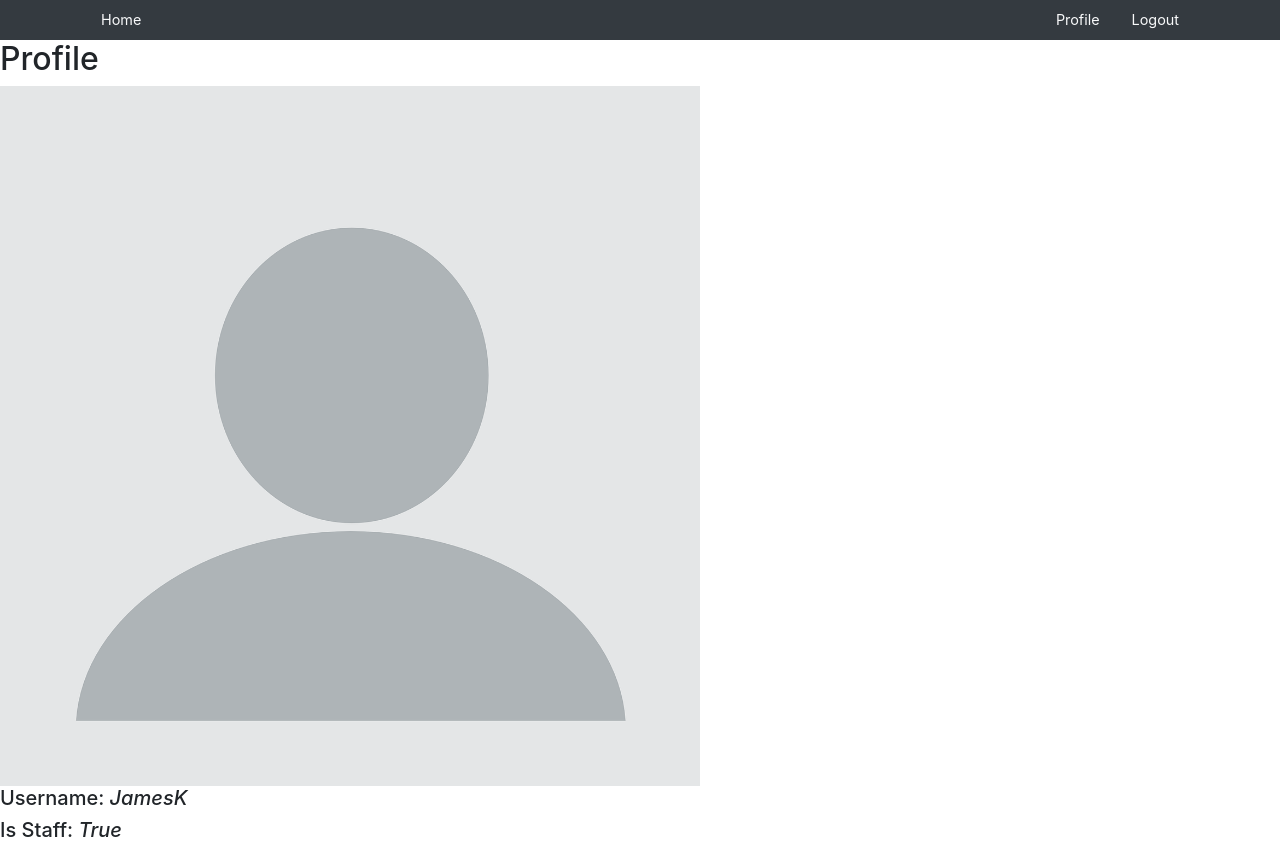
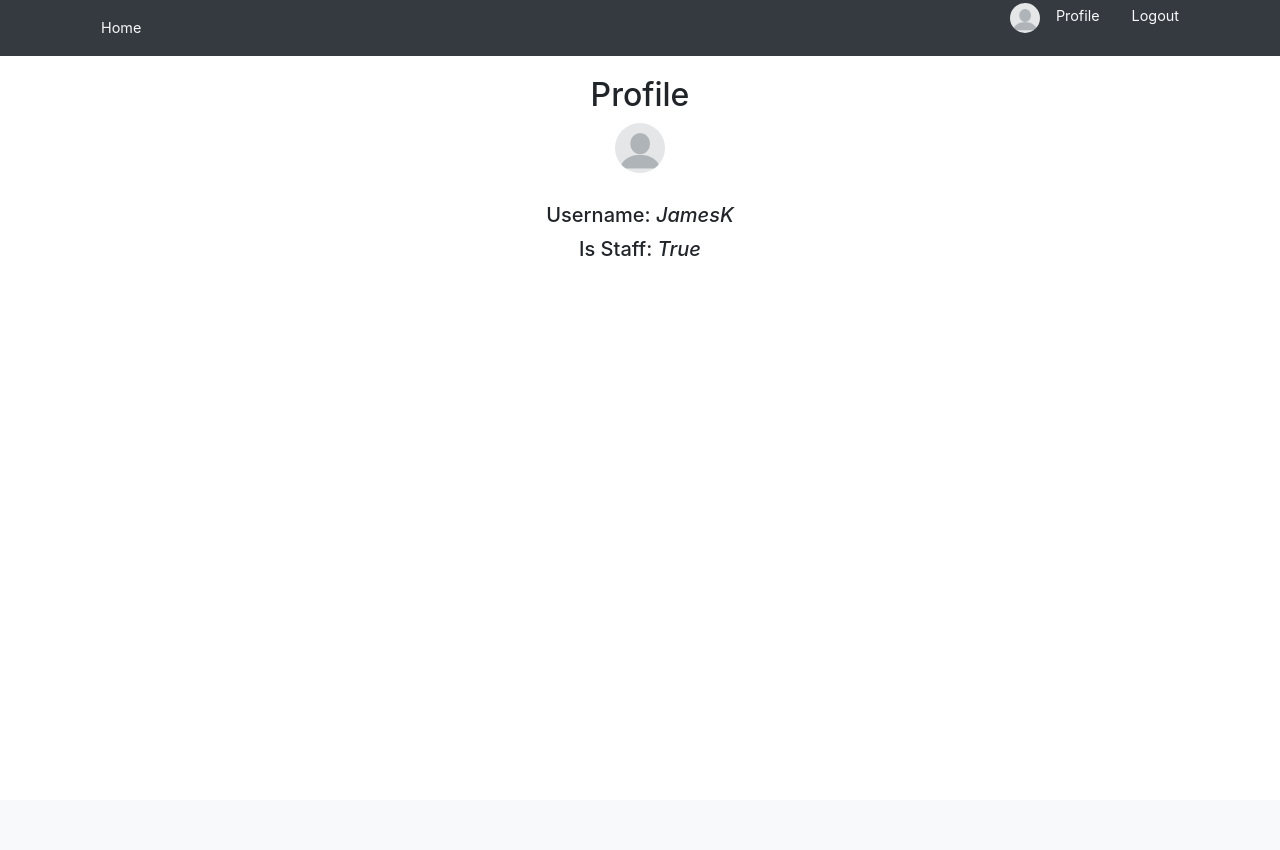
Before and after one commit to Anato-Eini/IntelliForums, a Django app: page /profile/ in a window 1280 px wide. After the commit the page ends 256 px from the top, so only its background shows below. Run offline with Django 5.2, Linux system fonts and the light colour scheme; a user stored in the database is signed in; data comes from the database, SQL or seed files in the repository; both versions use the stored data as it was after the commit.

Commit message:
few designs

```diff
--- a/myblogsite/blog/static/blog/css/header.css
+++ b/myblogsite/blog/static/blog/css/header.css
@@ -15,3 +15,9 @@
     padding-top: 0.1rem !important;
     padding-bottom: 0.1rem !important;
 }
+
+.profile-img {
+    max-width: 50px !important;
+    max-height: 50px !important;
+    border-radius: 50% !important;
+}
--- a/myblogsite/blog/static/blog/css/profile.css
+++ b/myblogsite/blog/static/blog/css/profile.css
@@ -0,0 +1,21 @@
+.profile-container {
+    max-width: 600px;
+    margin: 0 auto;
+    text-align: center;
+    padding: 20px;
+}
+
+.profile-img {
+    max-width: 200px;
+    max-height: 200px;
+    border-radius: 50%;
+    margin-bottom: 20px;
+}
+
+.profile-info h5 {
+    margin: 10px 0;
+}
+
+h2 {
+    margin-bottom: 30px;
+}
--- a/myblogsite/blog/templates/edit_comment.html
+++ b/myblogsite/blog/templates/edit_comment.html
@@ -5,6 +5,7 @@
     <title>Edit Comment</title>
 </head>
 <body>
+    {% include 'header.html' %}
     <h1>Current Comment Here</h1>
 
     {{ comment.content }}
--- a/myblogsite/blog/templates/header.html
+++ b/myblogsite/blog/templates/header.html
@@ -12,6 +12,7 @@
             <a class="nav-link text-light" href="/">Home</a>
             <div class="d-flex">
                 {% if user.is_authenticated %}
+                    <img src="{{ user.picture.url }}" class="profile-img" style = "height:30px;width:30px;border-radius:50%;">
                     <a class="nav-link text-light" href="/profile/">Profile</a>
                     <a class="nav-link text-light" href="/login/">Logout</a>
                 {% else %}
--- a/myblogsite/blog/templates/profile.html
+++ b/myblogsite/blog/templates/profile.html
@@ -2,15 +2,47 @@
 <html lang="en">
 <head>
     <meta charset="UTF-8">
+    <meta name="viewport" content="width=device-width, initial-scale=1.0">
     <title>Profile</title>
+    <link rel="stylesheet" href="https://cdn.jsdelivr.net/npm/bootstrap@4.1.3/dist/css/bootstrap.min.css">
+
+    {% load static %}
+    <link rel="stylesheet" href="{% static 'blog/css/profile.css' %}">
+    <style>
+        .profile-container {
+        max-width: 600px;
+        margin: 0 auto;
+        text-align: center;
+        padding: 20px;
+    }
+
+    .profile-img {
+        max-width: 200px;
+        max-height: 200px;
+        border-radius: 50%;
+        margin-bottom: 20px;
+    }
+
+    .profile-info h5 {
+        margin: 10px 0;
+    }
+
+    h2 {
+        margin-bottom: 30px;
+    }
+    </style>
+
 </head>
 <body>
     {% include 'header.html' %}
+    <div class="profile-container">
+        <h2>Profile</h2>
+        <img src="{{ picture }}" alt="Profile Picture" class="profile-img">
 
-<h2>Profile</h2>
-<img src="{{ picture }}" style="max-width: 700px; max-height: 700px;">
-<h5>Username: <i>{{ username }}</i></h5>
-{#TODO Include password and editable profile#}
-<h5>Is Staff: <i>{{ is_staff }}</i></h5>
+        <div class="profile-info">
+            <h5>Username: <i>{{ username }}</i></h5>
+            <h5>Is Staff: <i>{{ is_staff }}</i></h5>
+        </div>
+    </div>
 </body>
 </html>
```
Also changed, not shown: myblogsite/blog/static/blog/css/post_detail.css (+12 -0 lines), myblogsite/blog/static/blog/css/update_post.css (added, +12 -0 lines), myblogsite/blog/templates/post_detail.html (+18 -15 lines), myblogsite/blog/templates/update_post.html (+15 -13 lines), myblogsite/db.sqlite3.
